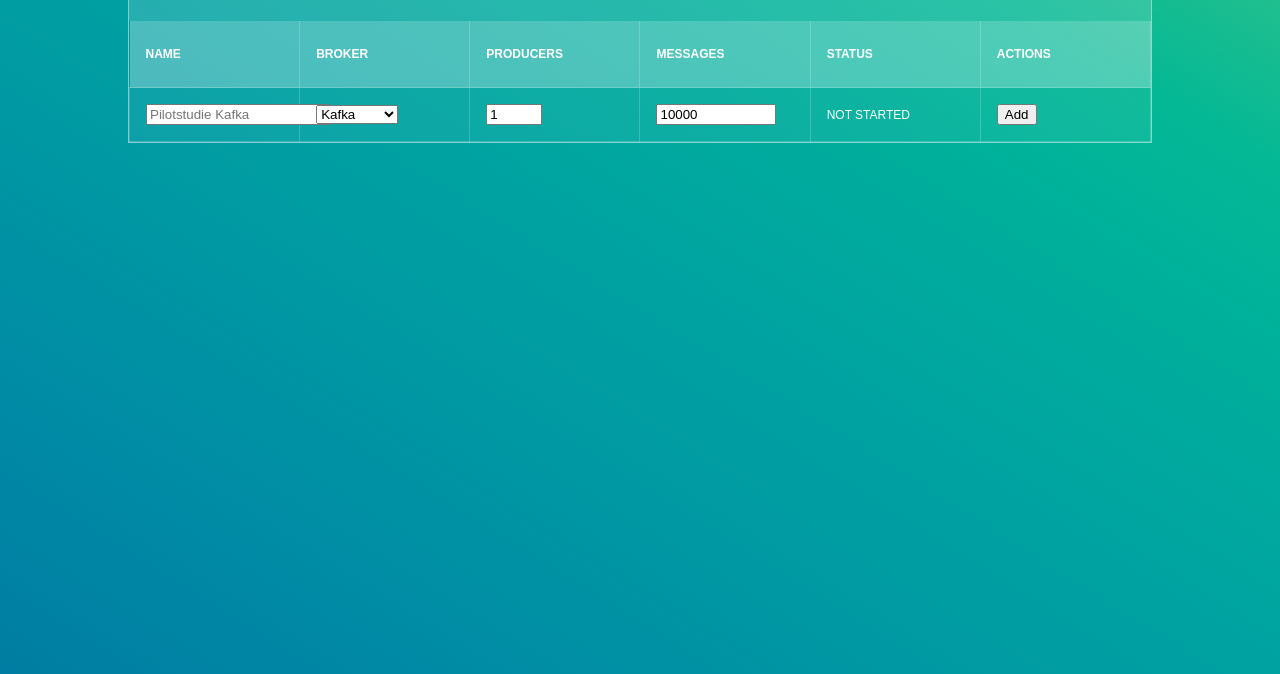
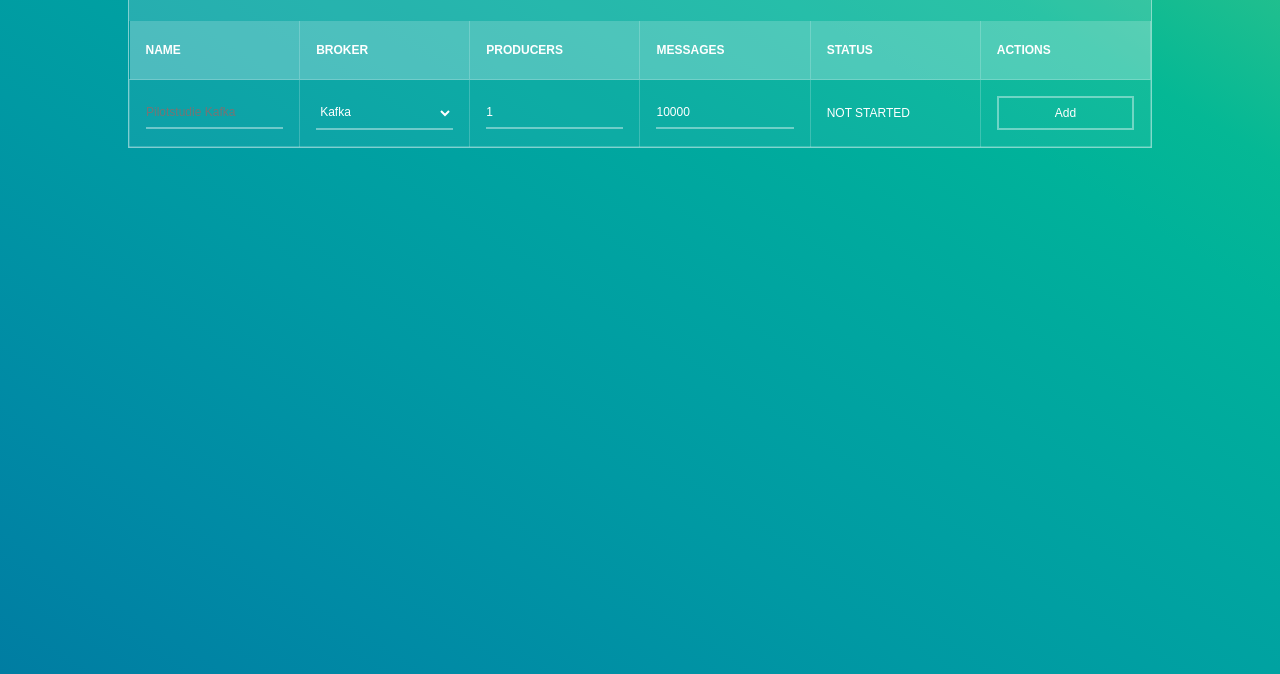
Before and after one commit to a18antsv/Exjobb-2021-a18antsv, a website: page dashboard/public/index.html in a window 1280 px wide. Both pictures are taken after a click on the element "ADD NEW EXPERIMENT". Shown: the part 126-800 px from the top of the page. Drawn offline with Linux system fonts and the light colour scheme.

Commit message:
Style table row form input elements

```diff
--- a/dashboard/public/css/style.css
+++ b/dashboard/public/css/style.css
@@ -65,10 +65,6 @@ thead {
   background-color: rgba(255, 255, 255, 0.3);
 }
 
-tbody {
-
-}
-
 tbody tr:nth-child(odd) {
   background-color: rgba(255, 255, 255, 0.05);
 }
@@ -78,7 +74,7 @@ tbody tr:nth-child(even) {
 }
 
 th {
-  padding: 24px 16px;
+  padding: 20px 16px;
   text-align: left;
   font-size: 12px;
   border-right: solid 1px rgba(255, 255, 255, 0.2);
@@ -89,3 +85,27 @@ td {
   font-size: 12px;
   border: solid 1px rgba(255, 255, 255, 0.2);
 }
+
+.row-new-experiment input,
+.row-new-experiment select {
+  width: 100%;
+  border: none;
+  outline: none;
+  background: none;
+  box-shadow: none;
+  padding: 8px 0;
+  font-size: 12px;
+  color: #ffffff;
+  border-bottom: solid 2px rgba(255, 255, 255, 0.4);
+}
+
+.row-new-experiment select option {
+  color: #000000;
+  font-size: 16px;
+}
+
+.row-new-experiment input[type="submit"] {
+  border: solid 2px rgba(255, 255, 255, 0.4);
+  cursor: pointer;
+  padding: 8px;
+}
```
